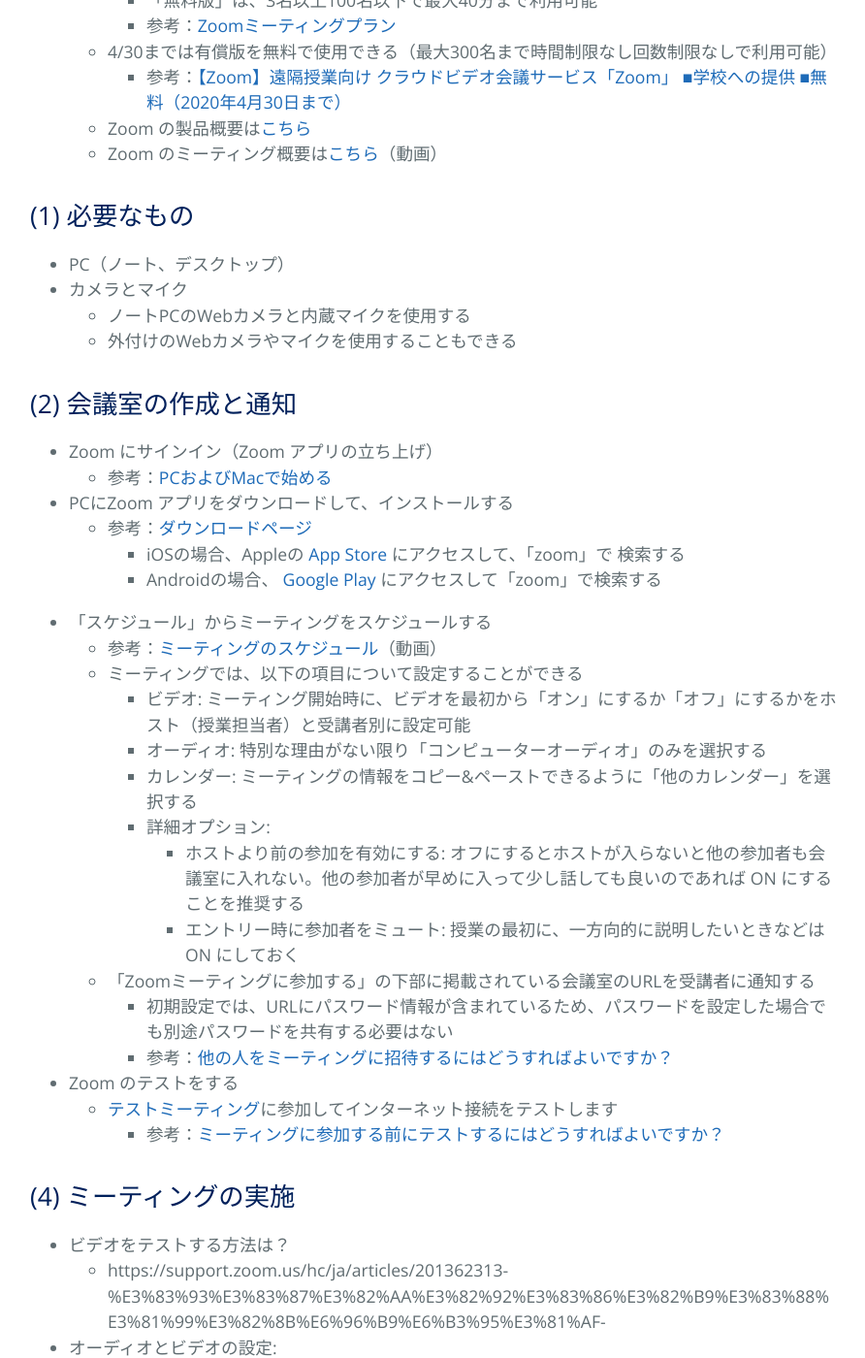
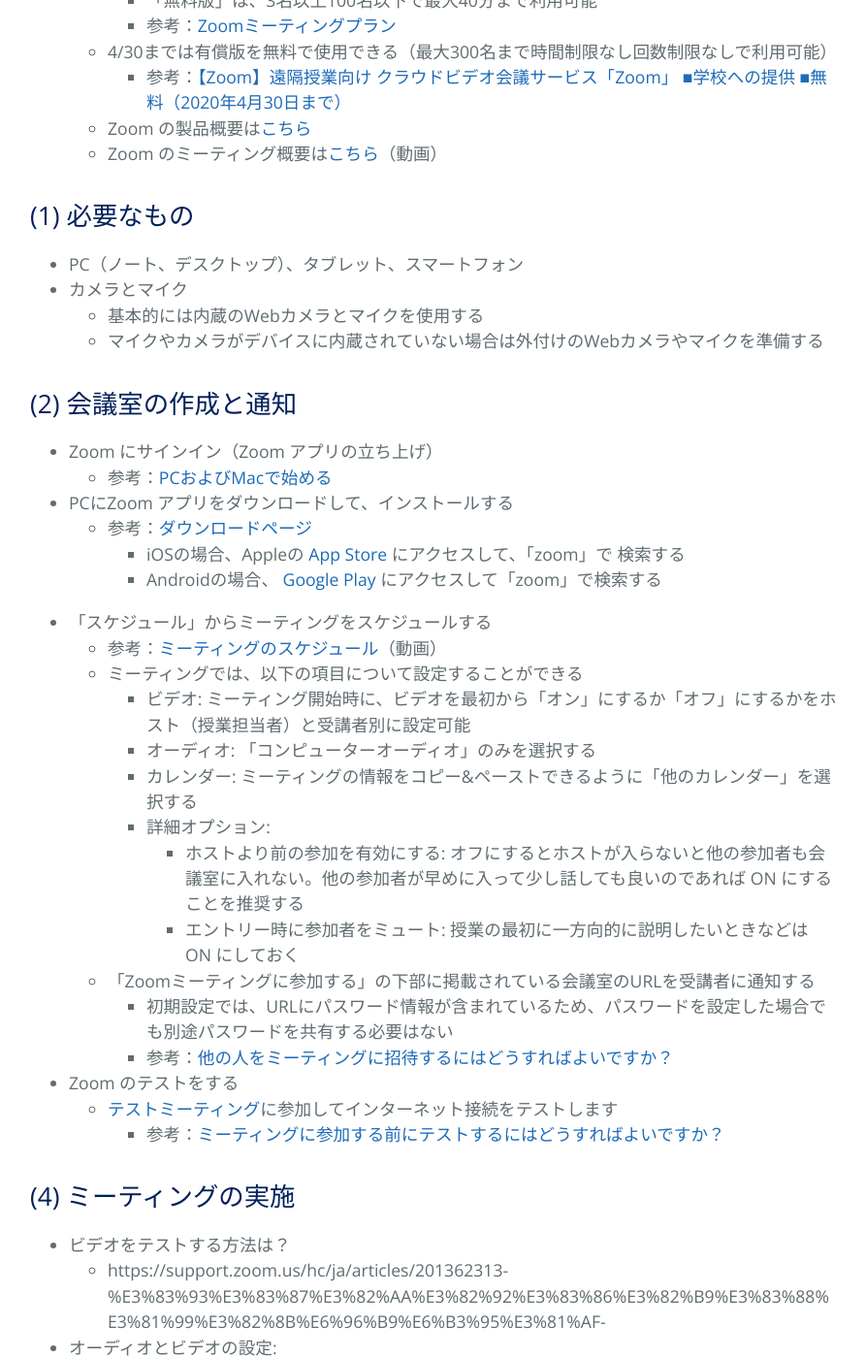
Before and after one commit to kyoto-u/online-edu, a Jekyll site: the page built from b_zoom_own.md, in a window 1280 px wide and 1400 px high, scrolled down 604 px. Shown: the whole window at 97% size, without its empty margins (193-1085 px from the left). Built offline with Jekyll 4.4.1, drawn with Linux system fonts in a browser that asks for light colours.

Commit message:
Update b_zoom_own.md

```diff
--- a/b_zoom_own.md
+++ b/b_zoom_own.md
@@ -16,10 +16,10 @@ title: {{ site.name }}
   - Zoom のミーティング概要は[こちら](https://zoom.us/recording/play/pjMU3AuuvYNZzM_eLTruxORZ1yHeu5UBkDHzYBbueNgZewBFqn2Ud8hXntQ9uL0x)（動画）
 
 ## (1) 必要なもの
-  - PC（ノート、デスクトップ）
+  - PC（ノート、デスクトップ）、タブレット、スマートフォン
   - カメラとマイク
-    - ノートPCのWebカメラと内蔵マイクを使用する
-    - 外付けのWebカメラやマイクを使用することもできる
+    - 基本的には内蔵のWebカメラとマイクを使用する
+    - マイクやカメラがデバイスに内蔵されていない場合は外付けのWebカメラやマイクを準備する
 
 <!--## (2) Zoom のアカウントの作成（時間無制限、無料、4/30まで）
 
@@ -45,11 +45,11 @@ title: {{ site.name }}
   - 参考：[ミーティングのスケジュール](https://www.youtube.com/watch?v=Is5biCS-oPw&list=PLKpRxBfeD1kHaJpuWa-DKjWykMedlLZ0x&index=7&t=0s)（動画）
   - ミーティングでは、以下の項目について設定することができる
     - ビデオ: ミーティング開始時に、ビデオを最初から「オン」にするか「オフ」にするかをホスト（授業担当者）と受講者別に設定可能
-    - オーディオ: 特別な理由がない限り「コンピューターオーディオ」のみを選択する
+    - オーディオ: 「コンピューターオーディオ」のみを選択する
     - カレンダー: ミーティングの情報をコピー&ペーストできるように「他のカレンダー」を選択する
     - 詳細オプション:
       -  ホストより前の参加を有効にする: オフにするとホストが入らないと他の参加者も会議室に入れない。他の参加者が早めに入って少し話しても良いのであれば ON にすることを推奨する
-      - エントリー時に参加者をミュート: 授業の最初に、一方向的に説明したいときなどは ON にしておく
+      - エントリー時に参加者をミュート: 授業の最初に一方向的に説明したいときなどは ON にしておく
   - 「Zoomミーティングに参加する」の下部に掲載されている会議室のURLを受講者に通知する
     - 初期設定では、URLにパスワード情報が含まれているため、パスワードを設定した場合でも別途パスワードを共有する必要はない
     - 参考：[他の人をミーティングに招待するにはどうすればよいですか？](https://support.zoom.us/hc/ja/articles/201362183-他の人をミーティングに招待するにはどうすればよいですか-)
```
